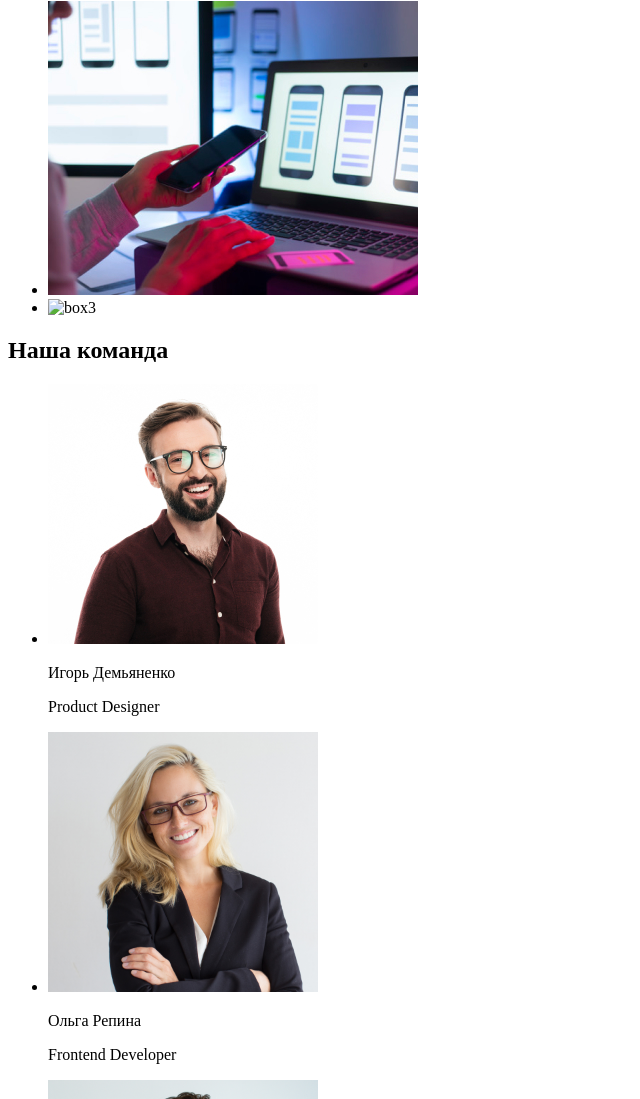
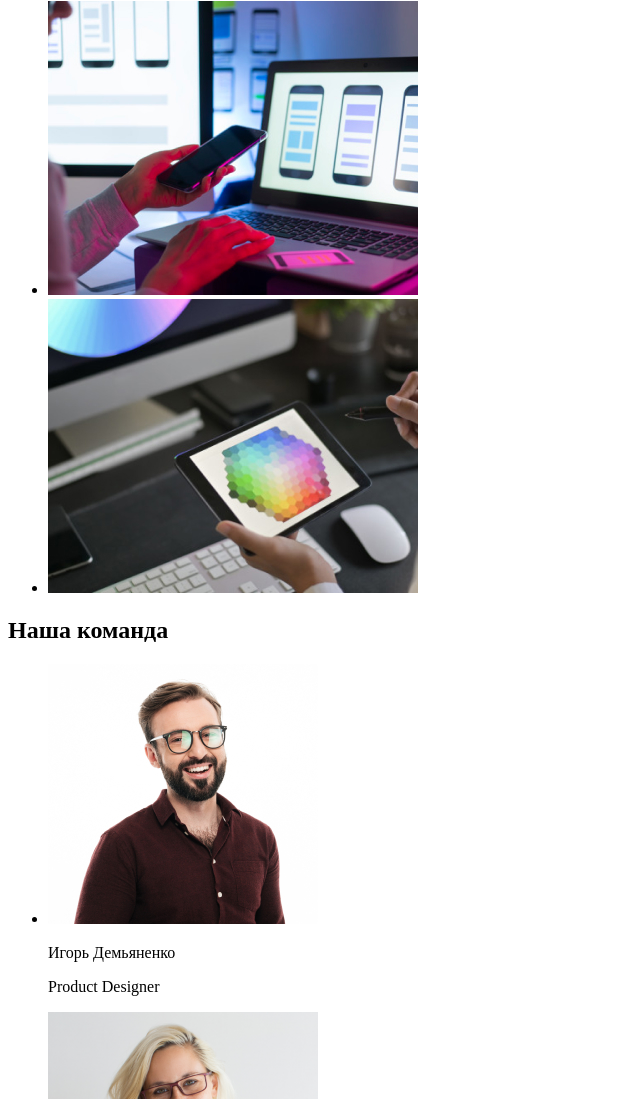
Before and after one commit to OlgaVodyanytska/goit-markup-hw-01, a plain HTML site: page index.html in a window 1280 px wide. Shown: the part 957-2056 px from the top of the page, without its empty margins (0-640 px from the left). Drawn offline with Linux system fonts and the light colour scheme.

Commit message:
Внесены поправки

```diff
--- a/index.html
+++ b/index.html
@@ -15,11 +15,12 @@
                     <li><a href="">Портфолио</a></li>
                     <li><a href="">Контакты</a></li>
                 </ul>
+            </nav>
                 <ul>
                     <li lang="en"><a href="mailto:info@devstudio.com">info@devstudio.com</a></li>
                     <li><a href="tel:+380961111111">+38 096 111 11 11</a></li>
                 </ul>
-            </nav>
+
         </header>
         <main>
             <section>
@@ -56,7 +57,7 @@
                         <img src="./images/box2.jpg" alt="box2" width="370">
                     </li>
                     <li>
-                        <img src="./images/bo3.jpg" alt="box3" width="370">
+                        <img src="./images/box3.jpg" alt="box3" width="370">
                     </li>
                 </ul>
             </section>
```
